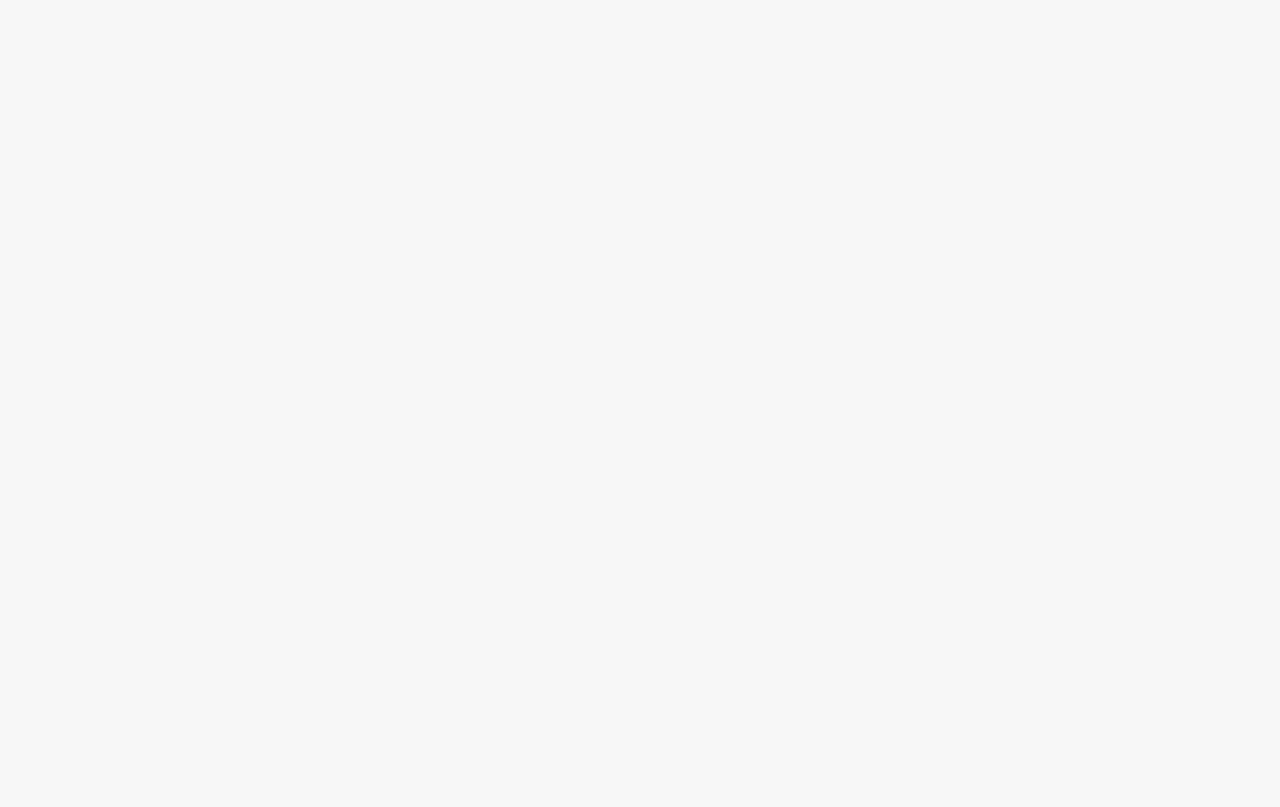
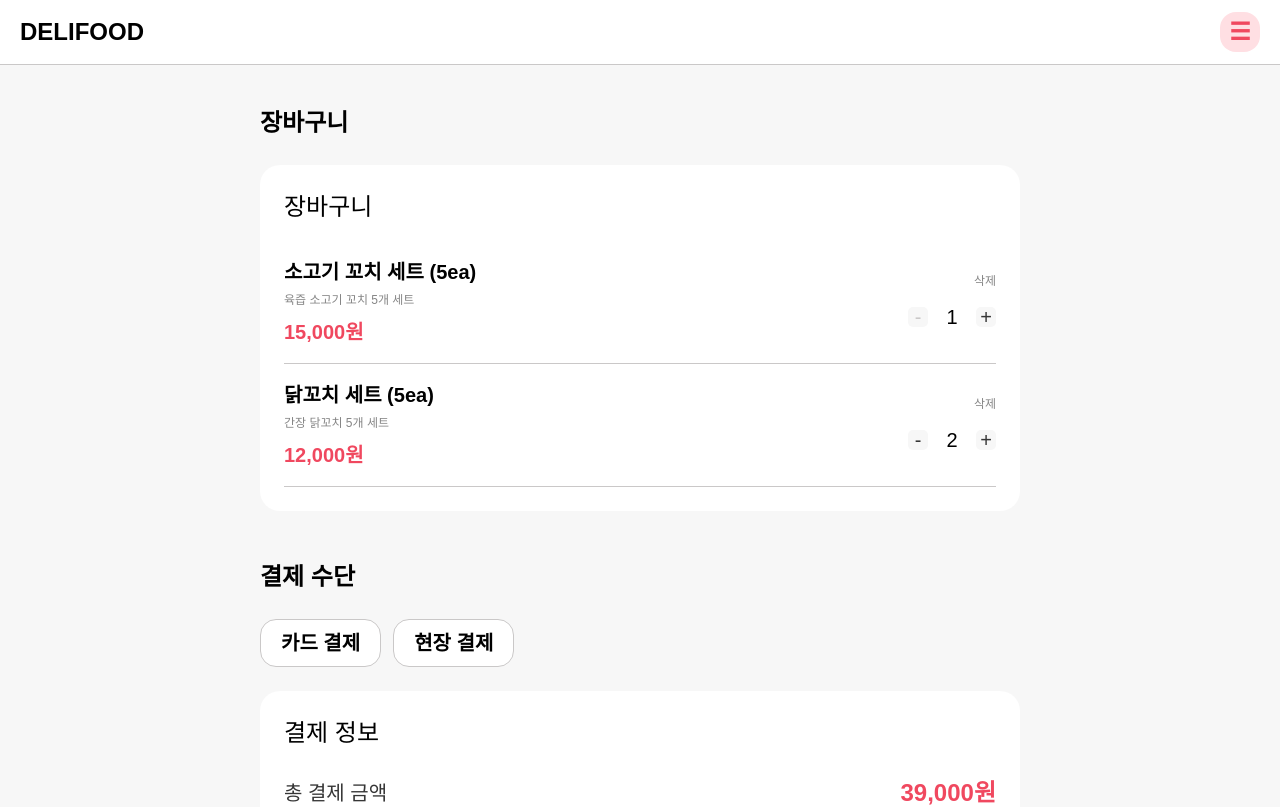
Before and after one commit to uptomaster/7th_deliveryApp, a React (Vite) app in the folder delivery-order-app/: page /cart in a window 1280 px wide. Before the commit this address had no page. Shown: the top 807 px of the page. Built offline with nearby package versions, Linux system fonts and the light colour scheme.

Commit message:
feat: 장바구니(cart)신규 구현 + 라우터 연결

```diff
--- /dev/null
+++ b/delivery-order-app/src/pages/Cart.jsx
@@ -0,0 +1,90 @@
+import { useState } from 'react'
+import Navbar from '../components/common/Navbar'
+import CartList from '../components/cart/CartList'
+import PaymentMethodButton from '../components/payment/PaymentMethodButton'
+import PaymentBox from '../components/payment/PaymentBox'
+
+function Cart() {
+  const [cartItems, setCartItems] = useState([
+    {
+      id: 1,
+      name: '소고기 꼬치 세트 (5ea)',
+      description: '육즙 소고기 꼬치 5개 세트',
+      price: '15,000원',
+      count: 1,
+    },
+    {
+      id: 2,
+      name: '닭꼬치 세트 (5ea)',
+      description: '간장 닭꼬치 5개 세트',
+      price: '12,000원',
+      count: 2,
+    },
+  ])
+
+  const [selectedMethod, setSelectedMethod] = useState('')
+
+  const handleCartIncrease = (id) => {
+    setCartItems((prev) =>
+      prev.map((item) =>
+        item.id === id ? { ...item, count: item.count + 1 } : item,
+      ),
+    )
+  }
+
+  const handleCartDecrease = (id) => {
+    setCartItems((prev) =>
+      prev.map((item) =>
+        item.id === id
+          ? { ...item, count: Math.max(1, item.count - 1) }
+          : item,
+      ),
+    )
+  }
+
+  const handleCartRemove = (id) => {
+    setCartItems((prev) => prev.filter((item) => item.id !== id))
+  }
+
+  return (
+    <div className="min-h-screen bg-gray-1">
+      <Navbar />
+      <main className="mx-auto max-w-[800px] px-5 py-10">
+        <section className="mb-12">
+          <h2 className="mb-6 text-[24px] font-bold text-gray-5">장바구니</h2>
+          <CartList
+            items={cartItems}
+            onIncrease={handleCartIncrease}
+            onDecrease={handleCartDecrease}
+            onRemove={handleCartRemove}
+          />
+        </section>
+
+        <section>
+          <h2 className="mb-6 text-[24px] font-bold text-gray-5">결제 수단</h2>
+          <div className="mb-6 flex flex-wrap gap-3">
+            <PaymentMethodButton
+              selected={selectedMethod === '카드 결제'}
+              onClick={() => setSelectedMethod('카드 결제')}
+            >
+              카드 결제
+            </PaymentMethodButton>
+            <PaymentMethodButton
+              selected={selectedMethod === '현장 결제'}
+              onClick={() => setSelectedMethod('현장 결제')}
+            >
+              현장 결제
+            </PaymentMethodButton>
+          </div>
+          <PaymentBox
+            totalPrice="39,000원"
+            selectedMethod={selectedMethod}
+            onPayment={() => alert('결제 기능은 추후 구현 예정입니다.')}
+          />
+        </section>
+      </main>
+    </div>
+  )
+}
+
+export default Cart
--- a/delivery-order-app/src/routes/Router.jsx
+++ b/delivery-order-app/src/routes/Router.jsx
@@ -3,6 +3,7 @@ import Login from '../pages/Login'
 import Signup from '../pages/Signup'
 import Main from '../pages/Main'
 import ComponentTest from '../pages/ComponentTest'
+import Cart from '../pages/Cart'
 
 function Router() {
   return (
@@ -11,6 +12,7 @@ function Router() {
       <Route path="/login" element={<Login />} />
       <Route path="/signup" element={<Signup />} />
       <Route path="/main" element={<Main />} />
+      <Route path="/cart" element={<Cart />} />
       <Route path="/test" element={<ComponentTest />} />
     </Routes>
   )
```
